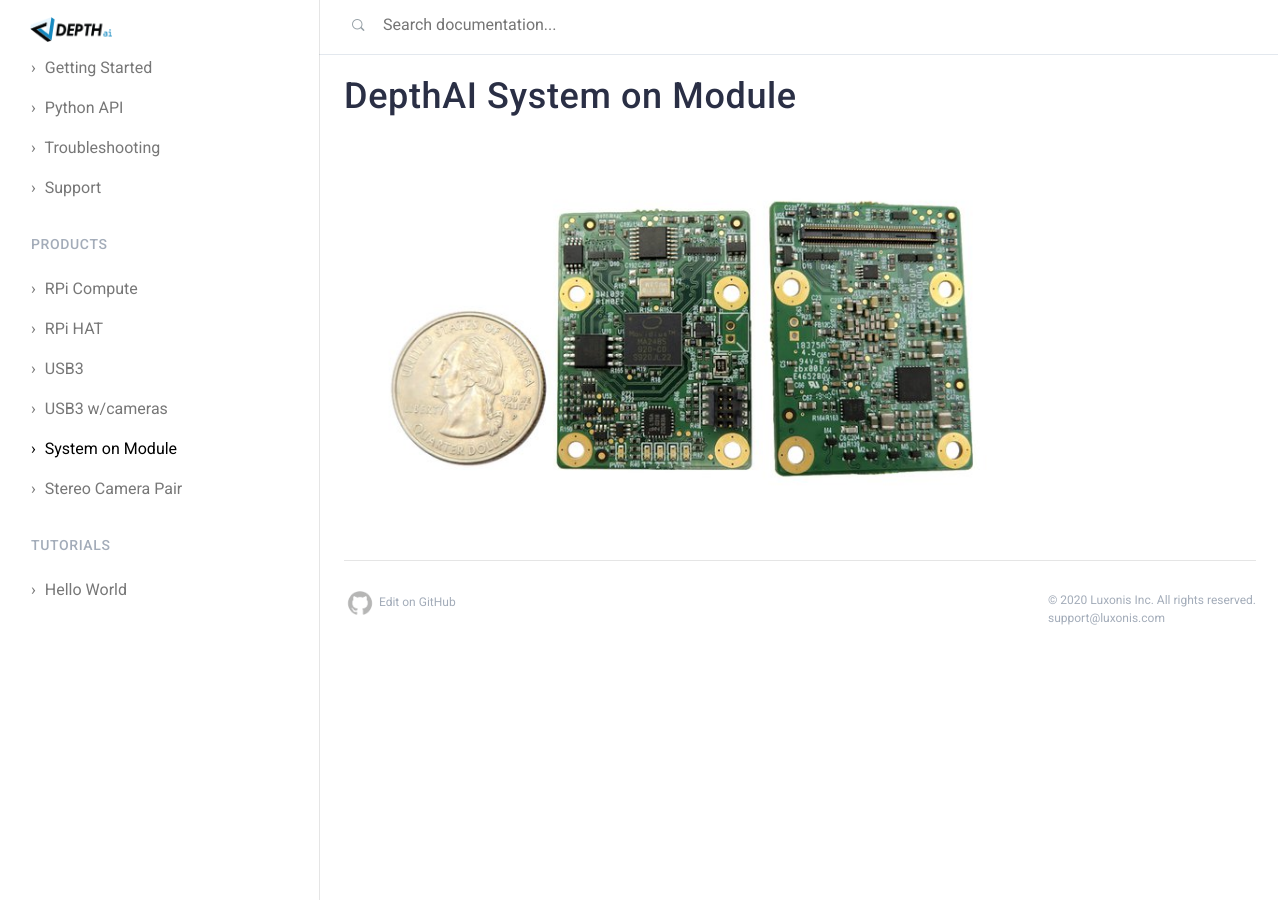
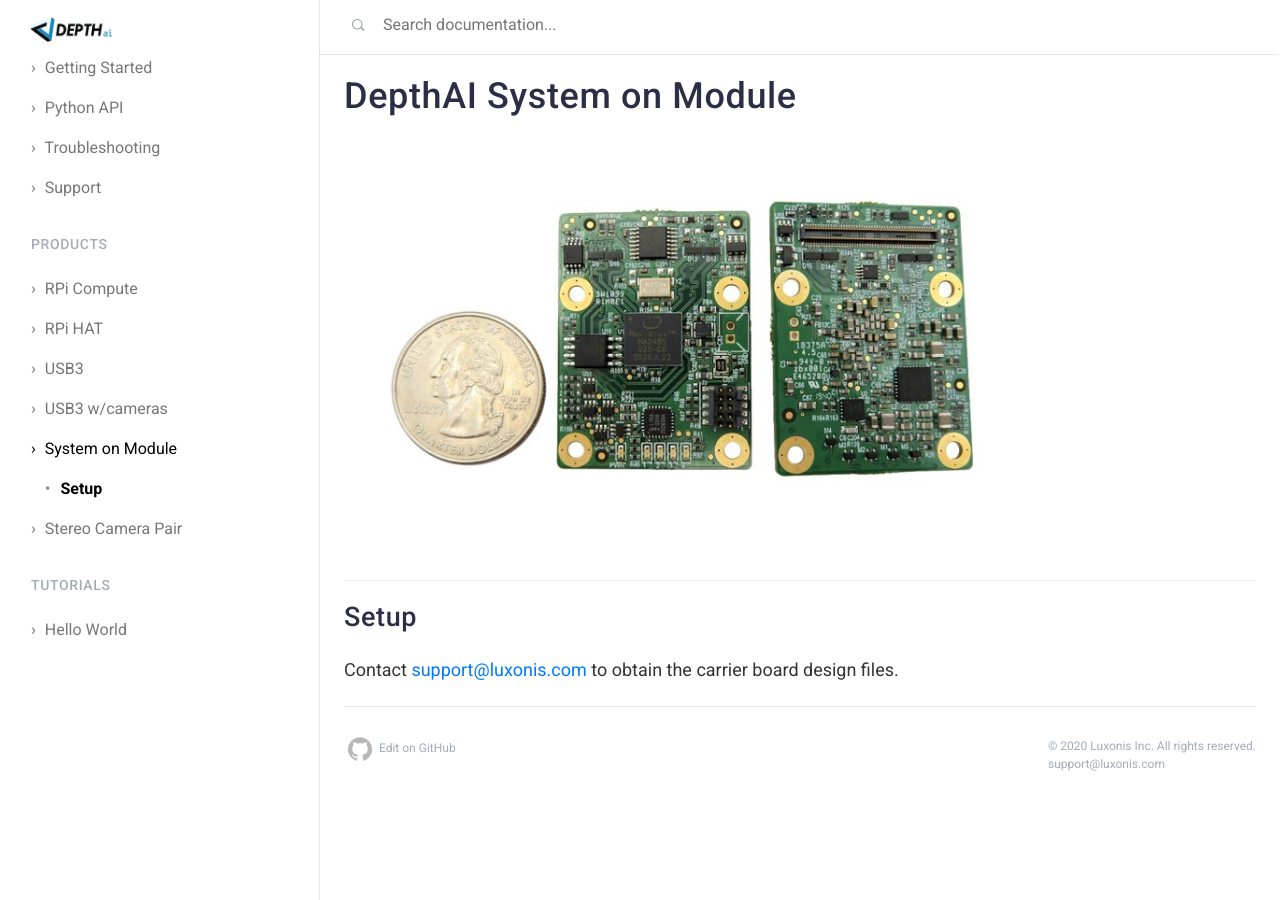
Before and after one commit to luxonis/depthai-docs-website, a Jekyll site: the page built from _products/bw1099.md, in a window 1280 px wide. Built offline with Jekyll 4.4.1, drawn with Linux system fonts in a browser that asks for light colours; nearby versions of some CDN libraries.

Commit message:
Basic SoM setup

```diff
--- a/_products/bw1099.md
+++ b/_products/bw1099.md
@@ -10,3 +10,7 @@
 # {{page.title}}
 
 ![{{page.toc_title}}]({{page.screenshot}})
+
+## Setup
+
+Contact [support@luxonis.com](mailto:support@luxonis.com) to obtain the carrier board design files.
```
